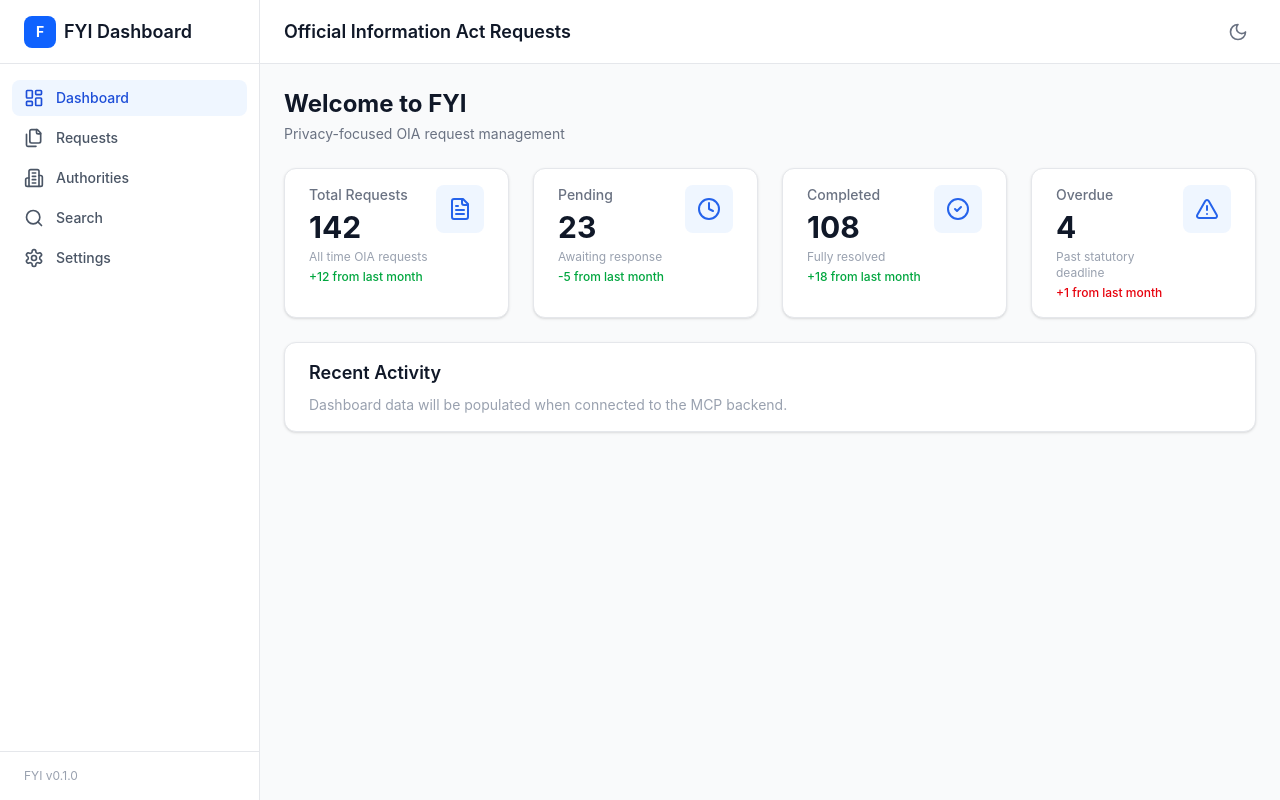
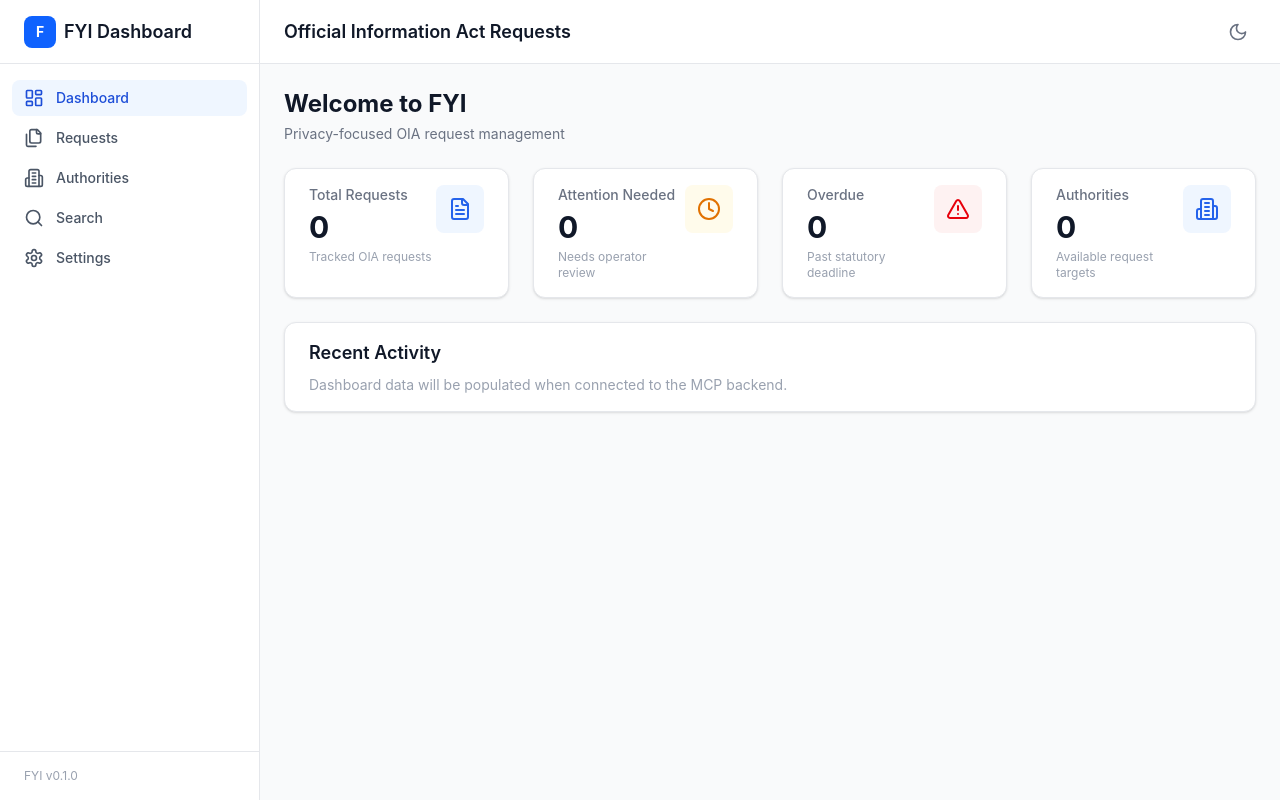
Before and after one commit to edithatogo/fyi-cli, a Next.js app in the folder dashboard/: page / in a window 1280 px wide. Built offline with nearby package versions, Linux system fonts and the light colour scheme.

Commit message:
feat(dashboard): add summary KPI cards

```diff
--- a/dashboard/src/components/DashboardSummary.tsx
+++ b/dashboard/src/components/DashboardSummary.tsx
@@ -1,20 +1,33 @@
 import {
+  Building2,
   FileText,
   Clock,
-  CheckCircle2,
   AlertTriangle,
 } from "lucide-react";
 import { Card, CardContent } from "@/components/ui";
+
+export interface DashboardSummaryData {
+  totalRequests: number;
+  attentionNeeded: number;
+  overdue: number;
+  authoritiesCount: number;
+}
 
 interface KpiCardProps {
   title: string;
   value: string | number;
   icon: React.ReactNode;
   description?: string;
-  trend?: { value: string; positive: boolean };
+  tone?: "default" | "warning" | "danger";
 }
 
-function KpiCard({ title, value, icon, description, trend }: KpiCardProps) {
+function KpiCard({ title, value, icon, description, tone = "default" }: KpiCardProps) {
+  const iconStyles = {
+    default: "bg-brand-50 text-brand-600 dark:bg-brand-900/50 dark:text-brand-400",
+    warning: "bg-amber-50 text-amber-600 dark:bg-amber-950/50 dark:text-amber-300",
+    danger: "bg-red-50 text-red-600 dark:bg-red-950/50 dark:text-red-300",
+  }[tone];
+
   return (
     <Card>
       <CardContent className="p-6">
@@ -31,17 +44,8 @@ function KpiCard({ title, value, icon, description, trend }: KpiCardProps) {
                 {description}
               </p>
             )}
-            {trend && (
-              <p
-                className={`text-xs font-medium ${
-                  trend.positive ? "text-green-600" : "text-red-600"
-                }`}
-              >
-                {trend.value} from last month
-              </p>
-            )}
           </div>
-          <div className="rounded-lg bg-brand-50 p-3 text-brand-600 dark:bg-brand-900/50 dark:text-brand-400">
+          <div className={`rounded-lg p-3 ${iconStyles}`}>
             {icon}
           </div>
         </div>
@@ -50,36 +54,44 @@ function KpiCard({ title, value, icon, description, trend }: KpiCardProps) {
   );
 }
 
-export function DashboardSummary() {
-  // Placeholder data — will be fetched from MCP server
+interface DashboardSummaryProps {
+  summary?: DashboardSummaryData;
+}
+
+export function DashboardSummary({ summary }: DashboardSummaryProps) {
+  const data = summary ?? {
+    totalRequests: 0,
+    attentionNeeded: 0,
+    overdue: 0,
+    authoritiesCount: 0,
+  };
+
   const kpis = [
     {
       title: "Total Requests",
-      value: 142,
+      value: data.totalRequests,
       icon: <FileText className="h-6 w-6" />,
-      description: "All time OIA requests",
-      trend: { value: "+12", positive: true },
+      description: "Tracked OIA requests",
     },
     {
-      title: "Pending",
-      value: 23,
+      title: "Attention Needed",
+      value: data.attentionNeeded,
       icon: <Clock className="h-6 w-6" />,
-      description: "Awaiting response",
-      trend: { value: "-5", positive: true },
-    },
-    {
-      title: "Completed",
-      value: 108,
-      icon: <CheckCircle2 className="h-6 w-6" />,
-      description: "Fully resolved",
-      trend: { value: "+18", positive: true },
+      description: "Needs operator review",
+      tone: "warning" as const,
     },
     {
       title: "Overdue",
-      value: 4,
+      value: data.overdue,
       icon: <AlertTriangle className="h-6 w-6" />,
       description: "Past statutory deadline",
-      trend: { value: "+1", positive: false },
+      tone: "danger" as const,
+    },
+    {
+      title: "Authorities",
+      value: data.authoritiesCount,
+      icon: <Building2 className="h-6 w-6" />,
+      description: "Available request targets",
     },
   ];
 
```
Also changed, not shown: 1 other file (tests, documents, lock files or other folders).
